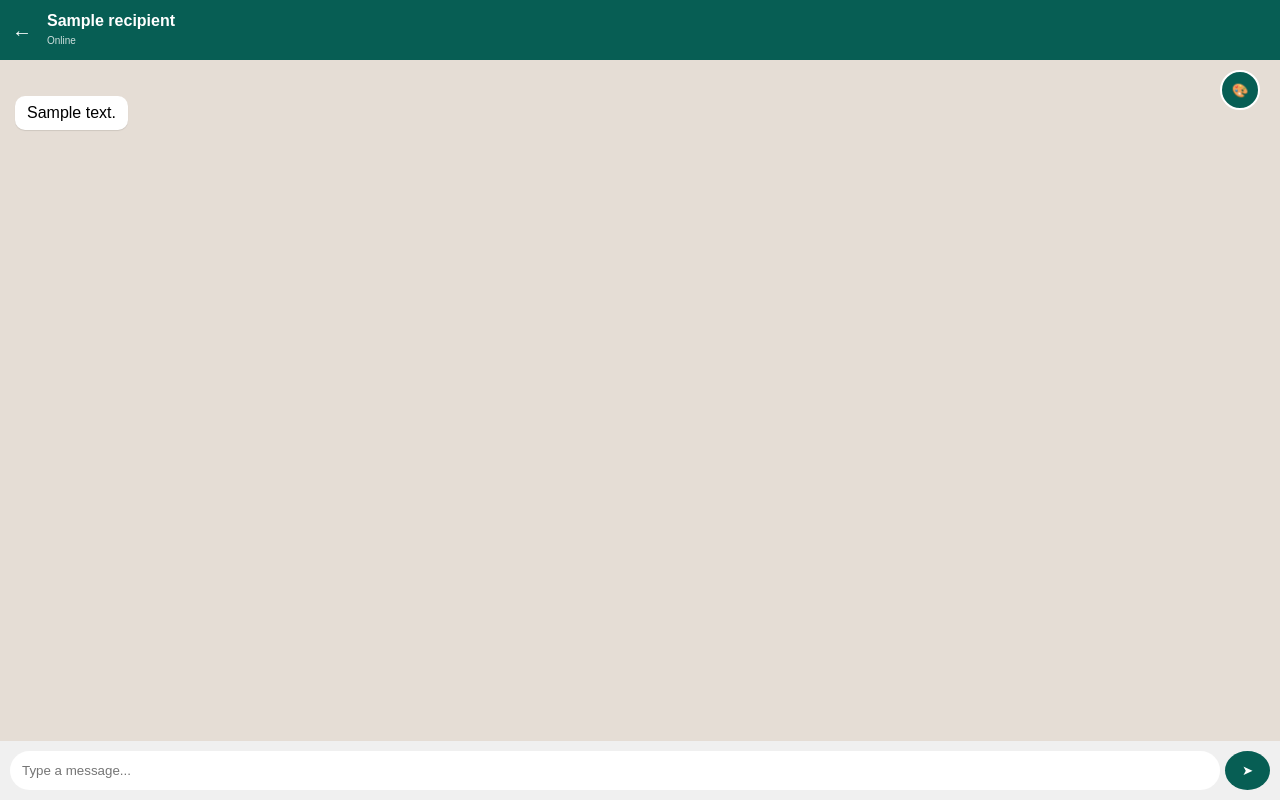
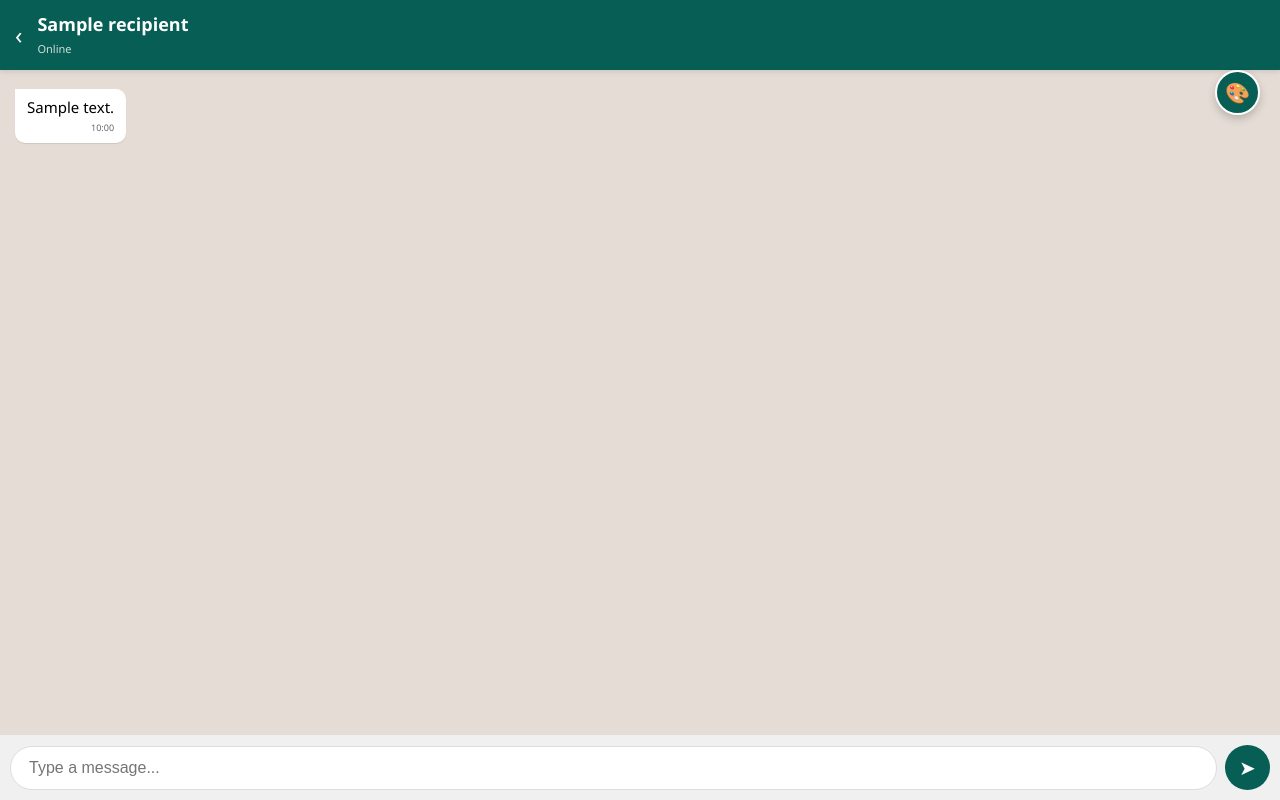
Before and after one commit to amanupadhy480-josh/Chat-Portal, a Flask app: template templates/index.html in a window 1280 px wide. Run offline with Flask 3, Linux system fonts and the light colour scheme; tables that the repository leaves empty hold one stand-in row (values such as "Sample post"); the template is opened without the code that fills it: values that come from a table or form of the project are taken from there, most other values are stand-ins (such as "Sample title", 1, 10 or a date in 2020); some libraries are stand-ins or nearby versions.

Commit message:
Update index.html

```diff
--- a/templates/index.html
+++ b/templates/index.html
@@ -6,31 +6,36 @@
     <script src="https://cdnjs.cloudflare.com/ajax/libs/socket.io/4.0.1/socket.io.js"></script>
     <style>
         :root { --bg: #e5ddd5; --header: #075e54; --sent: #dcf8c6; }
-        body { font-family: sans-serif; margin: 0; background: var(--bg); display: flex; flex-direction: column; height: 100vh; transition: 0.3s; }
-        .header { background: var(--header); color: white; padding: 12px; display: flex; align-items: center; }
-        .back-btn { text-decoration: none; color: white; font-size: 20px; margin-right: 15px; }
-        #messages { flex: 1; overflow-y: auto; padding: 15px; display: flex; flex-direction: column; list-style: none; }
-        .msg { padding: 8px 12px; margin: 5px 0; border-radius: 10px; max-width: 75%; position: relative; font-size: 16px; box-shadow: 0 1px 1px rgba(0,0,0,0.1); }
-        .received { background: white; align-self: flex-start; }
-        .sent { background: var(--sent); align-self: flex-end; }
+        body { font-family: 'Segoe UI', Tahoma, sans-serif; margin: 0; background: var(--bg); display: flex; flex-direction: column; height: 100vh; transition: 0.3s; }
 
-        #form { display: flex; padding: 10px; background: #f0f0f0; }
-        #input { flex: 1; border-radius: 20px; border: none; padding: 12px; outline: none; }
+        .header { background: var(--header); color: white; padding: 12px 15px; display: flex; align-items: center; box-shadow: 0 2px 5px rgba(0,0,0,0.1); position: sticky; top: 0; z-index: 10; }
+        .back-btn { text-decoration: none; color: white; font-size: 24px; margin-right: 15px; line-height: 1; }
+
+        #messages { flex: 1; overflow-y: auto; padding: 15px; display: flex; flex-direction: column; list-style: none; margin: 0; }
+
+        .msg { padding: 8px 12px; margin: 4px 0; border-radius: 10px; max-width: 75%; position: relative; font-size: 15px; line-height: 1.4; box-shadow: 0 1px 1px rgba(0,0,0,0.1); }
+        .received { background: white; align-self: flex-start; border-top-left-radius: 0; }
+        .sent { background: var(--sent); align-self: flex-end; border-top-right-radius: 0; }
+
+        .time { font-size: 9px; color: #666; display: block; text-align: right; margin-top: 4px; }
+
+        #form { display: flex; padding: 10px; background: #f0f0f0; align-items: center; }
+        #input { flex: 1; border-radius: 25px; border: 1px solid #ddd; padding: 12px 18px; outline: none; font-size: 16px; }
 
         /* Floating Theme Menu */
         .theme-container { position: fixed; top: 70px; right: 20px; z-index: 100; }
-        .theme-btn { background: var(--header); color: white; width: 40px; height: 40px; border-radius: 50%; border: 2px solid white; cursor: pointer; }
-        .theme-options { display: none; background: white; margin-top: 10px; border-radius: 10px; box-shadow: 0 4px 10px rgba(0,0,0,0.2); overflow: hidden; }
-        .theme-opt { padding: 10px; cursor: pointer; border-bottom: 1px solid #eee; font-size: 12px; text-align: center; }
+        .theme-btn { background: var(--header); color: white; width: 45px; height: 45px; border-radius: 50%; border: 2px solid white; cursor: pointer; font-size: 20px; box-shadow: 0 4px 8px rgba(0,0,0,0.2); }
+        .theme-options { display: none; background: white; margin-top: 10px; border-radius: 12px; box-shadow: 0 8px 16px rgba(0,0,0,0.2); overflow: hidden; min-width: 100px; }
+        .theme-opt { padding: 12px; cursor: pointer; border-bottom: 1px solid #eee; font-size: 13px; text-align: center; font-weight: 500; }
         .theme-opt:hover { background: #f5f5f5; }
     </style>
 </head>
 <body>
     <div class="header">
-        <a href="/" class="back-btn">←</a>
+        <a href="/" class="back-btn">‹</a>
         <div>
-            <strong>{{ recipient }}</strong><br>
-            <small style="font-size: 10px; opacity: 0.8;">Online</small>
+            <strong style="font-size: 18px;">{{ recipient }}</strong><br>
+            <small style="font-size: 11px; opacity: 0.8;">Online</small>
         </div>
     </div>
 
@@ -38,9 +43,9 @@
         <button class="theme-btn" onclick="toggleThemes()">🎨</button>
         <div id="themeList" class="theme-options">
             <div class="theme-opt" onclick="setTheme('#e5ddd5', '#075e54', '#dcf8c6')">Default</div>
-            <div class="theme-opt" onclick="setTheme('#ffffff', '#124076', '#AAC4FF')">Blue Sky</div>
-            <div class="theme-opt" onclick="setTheme('#fce4ec', '#880e4f', '#f48fb1')">Pinkish</div>
-            <div class="theme-opt" onclick="setTheme('#121212', '#222', '#333')">Dark</div>
+            <div class="theme-opt" onclick="setTheme('#ffffff', '#124076', '#AAC4FF')">Sky Blue</div>
+            <div class="theme-opt" onclick="setTheme('#fce4ec', '#880e4f', '#f48fb1')">Pink</div>
+            <div class="theme-opt" onclick="setTheme('#121212', '#1f1f1f', '#333')">Dark</div>
         </div>
     </div>
 
@@ -48,13 +53,14 @@
         {% for msg in saved_messages %}
             <li class="msg {% if msg.sender == current_user.username %}sent{% else %}received{% endif %}">
                 {{ msg.content }}
+                <span class="time">{{ msg.timestamp.strftime('%H:%M') }}</span>
             </li>
         {% endfor %}
     </ul>
 
     <form id="form">
         <input id="input" autocomplete="off" placeholder="Type a message..." required />
-        <button type="submit" style="background: var(--header); color: white; border: none; border-radius: 50%; width: 45px; margin-left: 5px; cursor: pointer;">➤</button>
+        <button type="submit" style="background: var(--header); color: white; border: none; border-radius: 50%; width: 45px; height: 45px; margin-left: 8px; cursor: pointer; font-size: 20px;">➤</button>
     </form>
 
     <script>
@@ -75,25 +81,26 @@
             toggleThemes();
         }
 
-        // Apply saved theme
         var saved = JSON.parse(localStorage.getItem('chat-theme'));
         if(saved) setTheme(saved.bg, saved.header, saved.sent);
 
         document.getElementById('form').addEventListener('submit', function(e) {
             e.preventDefault();
             var input = document.getElementById('input');
-            socket.emit('private_message', { message: input.value, recipient: recipient });
-            input.value = '';
+            if(input.value.trim() != "") {
+                socket.emit('private_message', { message: input.value, recipient: recipient });
+                input.value = '';
+            }
         });
 
         socket.on('new_msg', function(data) {
-            // Sirf wahi message dikhana jo in do users ke beech hai
             var item = document.createElement('li');
             item.classList.add('msg');
-            item.textContent = data.msg;
             item.classList.add(data.sender === me ? 'sent' : 'received');
+            item.innerHTML = `${data.msg} <span class="time">${data.time}</span>`;
             document.getElementById('messages').appendChild(item);
-            window.scrollTo(0, document.body.scrollHeight);
+            var msgDiv = document.getElementById('messages');
+            msgDiv.scrollTop = msgDiv.scrollHeight;
         });
     </script>
 </body>
```
